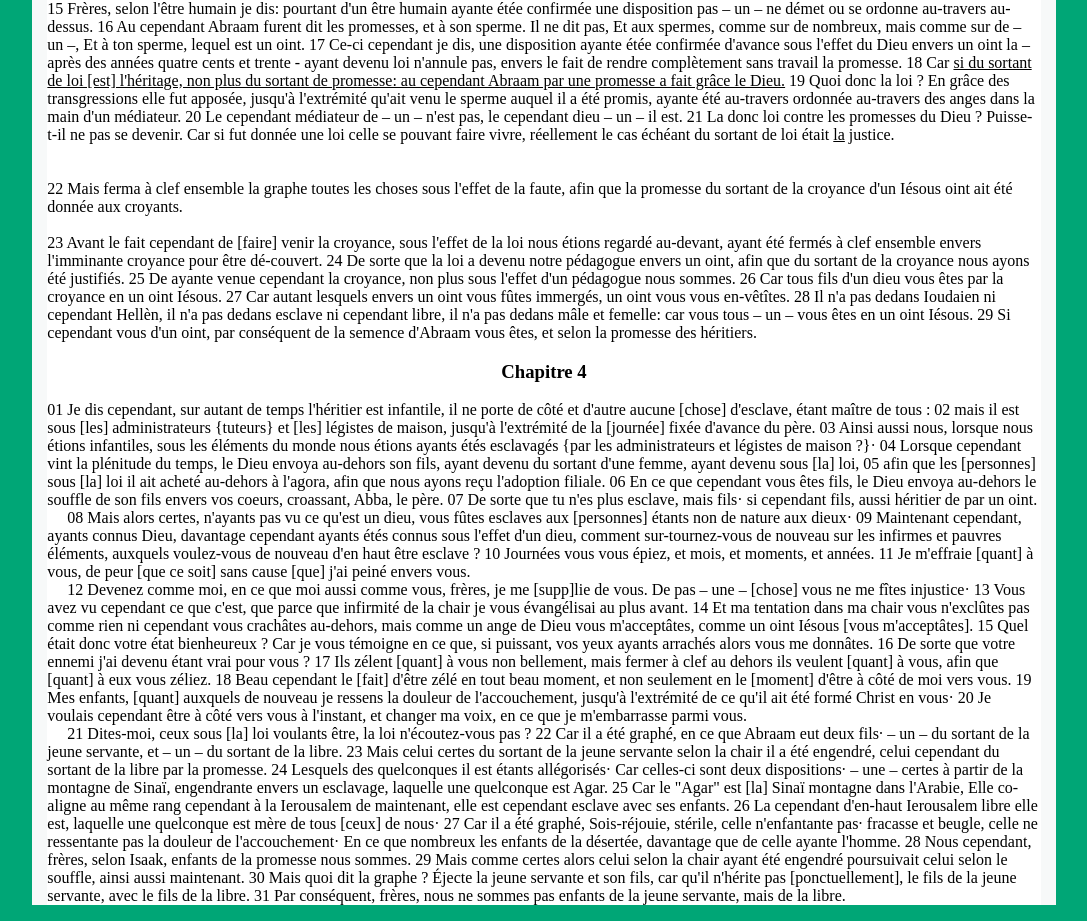
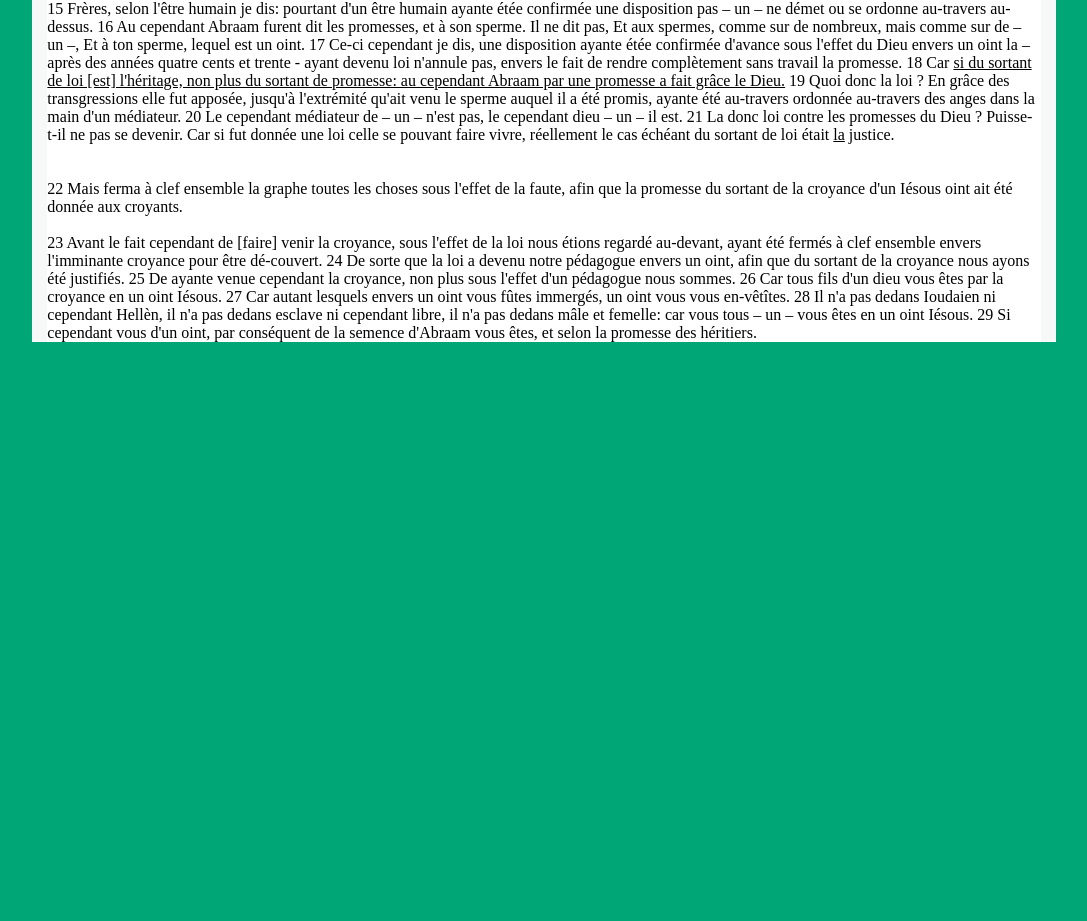
Before and after one commit to kylak/Assemblee-Liberte, a plain HTML site: page Ecritures/galates.html in a window 1280 px wide. Shown: the part 1554-2475 px from the top of the page, without its empty margins (96-1183 px from the left). After the commit the page ends 1912 px from the top, so only its background shows below. Drawn offline with Linux system fonts and the light colour scheme.

Commit message:
"it could be wrong"

```diff
--- a/Ecritures/galates.html
+++ b/Ecritures/galates.html
@@ -222,62 +222,6 @@ ul li a {
 29 Si cependant vous d'un oint, par conséquent de la semence d'Abraam vous êtes, et selon la promesse des héritiers.
 </p>
 
-<h3>Chapitre 4</h3>
-<p>01 Je dis cependant, sur autant de temps l'héritier est infantile, il ne porte de côté et d'autre aucune [chose] d'esclave, étant maître de tous :
-02 mais il est sous [les] administrateurs {tuteurs} et [les] légistes de maison, jusqu'à l'extrémité de la [journée] fixée d'avance du père.
-03 Ainsi aussi nous, lorsque nous étions infantiles, sous les éléments du monde nous étions ayants étés esclavagés {par les administrateurs et légistes de maison ?}·
-04 Lorsque cependant vint la plénitude du temps,  le Dieu envoya au-dehors son fils, ayant devenu du sortant d'une femme, ayant devenu sous [la] loi,
-05 afin que les [personnes] sous [la] loi il ait acheté au-dehors à l'agora, afin que nous ayons reçu l'adoption filiale.
-06 En ce que cependant vous êtes fils, le Dieu envoya au-dehors le souffle de son fils envers vos coeurs, croassant, Abba, le père.
-07 De sorte que tu n'es plus esclave, mais fils· si cependant fils, aussi héritier de par un oint.<br>
-
-&emsp; 08 Mais alors certes, n'ayants pas vu ce qu'est un dieu, vous fûtes esclaves aux [personnes] étants non de nature aux dieux·
-09 Maintenant cependant, ayants connus Dieu, davantage cependant ayants étés connus sous l'effet d'un dieu, comment sur-tournez-vous de nouveau sur les infirmes et pauvres éléments, auxquels voulez-vous de nouveau d'en haut être esclave ?
-10 Journées vous vous épiez, et mois, et moments, et années.
-11 Je m'effraie [quant] à vous, de peur [que ce soit] sans cause [que] j'ai peiné envers vous.<br>
-
-&emsp; 12 Devenez comme moi, en ce que moi aussi comme vous, frères, je me [supp]lie de vous. De pas – une – [chose] vous ne me fîtes injustice·
-13 Vous avez vu cependant ce que c'est, que parce que infirmité de la chair je vous évangélisai au plus avant.
-14 Et ma tentation dans ma chair vous n'exclûtes pas comme rien ni cependant vous crachâtes au-dehors, mais comme un ange de Dieu vous m'acceptâtes, comme un oint Iésous [vous m'acceptâtes].
-15 Quel était donc votre état bienheureux ? Car je vous témoigne en ce que, si puissant, vos yeux ayants arrachés alors vous me donnâtes.
-16 De sorte que votre ennemi j'ai devenu étant vrai pour vous ?
-17 Ils zélent [quant] à vous non bellement, mais fermer à clef au dehors ils veulent [quant] à vous, afin que [quant] à eux vous zéliez.
-18 Beau cependant le [fait] d'être zélé en tout beau moment, et non seulement en le [moment] d'être à côté de moi vers vous.
-19 Mes enfants, [quant] auxquels de nouveau je ressens la douleur de l'accouchement, jusqu'à l'extrémité de ce qu'il ait été formé Christ en vous·
-20 Je voulais cependant être à côté vers vous à l'instant, et changer ma voix, en ce que je m'embarrasse parmi vous.<br>
-
-&emsp; 21 Dites-moi, ceux sous [la] loi voulants être, la loi n'écoutez-vous pas ?
-22 Car il a été graphé, en ce que Abraam eut deux fils· – un – du sortant de la jeune servante, et – un – du sortant de la libre.
-23 Mais celui certes du sortant de la jeune servante selon la chair il a été engendré, celui cependant du sortant de la libre par la promesse.
-24 Lesquels des quelconques il est étants allégorisés· Car celles-ci sont deux dispositions· – une – certes à partir de la montagne de Sinaï, engendrante envers un esclavage, laquelle une quelconque est Agar.
-25 Car le "Agar" est [la] Sinaï montagne dans l'Arabie, Elle co-aligne au même rang cependant à la Ierousalem de maintenant, elle est cependant esclave avec ses enfants.
-26 La cependant d'en-haut Ierousalem libre elle est, laquelle une quelconque est mère de tous [ceux] de nous·
-27 Car il a été graphé, Sois-réjouie, stérile, celle n'enfantante pas· fracasse et beugle, celle ne ressentante pas la douleur de l'accouchement· En ce que nombreux les enfants de la désertée, davantage que de celle ayante l'homme.
-28 Nous cependant, frères, selon Isaak, enfants de la promesse nous sommes.
-29 Mais comme certes alors celui selon la chair ayant été engendré poursuivait celui selon le souffle, ainsi aussi maintenant.
-30 Mais quoi dit la graphe ? Éjecte la jeune servante et son fils, car qu'il n'hérite pas [ponctuellement], le fils de la jeune servante, avec le fils de la libre.
-31 Par conséquent, frères, nous ne sommes pas enfants de la jeune servante, mais de la libre.
-	</p>
-	<!-- S'assurer concernant "οὐδὲν διαφέρει δούλου" du verset 1 ("il ne porte de côté et d'autre aucune [chose] d'esclave"). 'aucune [chose] ne differe d'un esclave' mais c'est contradictoire avec ce qu'il dit juste après 'étant maître de tous'. Néanmoins, voir verset 3.-->
-	<!-- verset 9 :
-		comment sur-tournez-vous de nouveau sur les infirmes et pauvres éléments, auxquels voulez-vous de nouveau d'en haut être esclave ?
-		comment sur-tournez-vous de nouveau sur les infirmes et pauvres éléments ? auxquels voulez-vous être esclave de nouveau d'en haut ?
-		comment sur-tournez-vous de nouveau sur les infirmes et pauvres éléments, auxquels être esclave de nouveau d'en haut vous voulez ?
-
-
-		comment retournez-vous de nouveau sur les infirmes et pauvres éléments ? auxquels voulez-vous être esclave de nouveau d'en haut ?
-
-		comment sur-tournez-vous de nouveau sur les infirmes et pauvres éléments, auxquels [comment] voulez-vous de nouveau d'en haut être esclave ?
-
-	verset 12 :
-	est-ce qu'on pourrait avoir :
-	12 Devenez comme moi, en ce que moi aussi [je deviens] comme vous, frères, je me lie de vous. De pas – une – [chose] vous ne me fîtes injustice·
-ou:
-	12 Devenez comme moi, en ce que moi aussi comme vous, frères, je me lie de vous. De pas – une – [chose] vous ne me fîtes injustice·
-
-	<p>versets 1 et 9b : s'assurer de la traduction.</p>
-	<p>verset 11</p>
-	-->
 	</section>
 </body>
 
```
